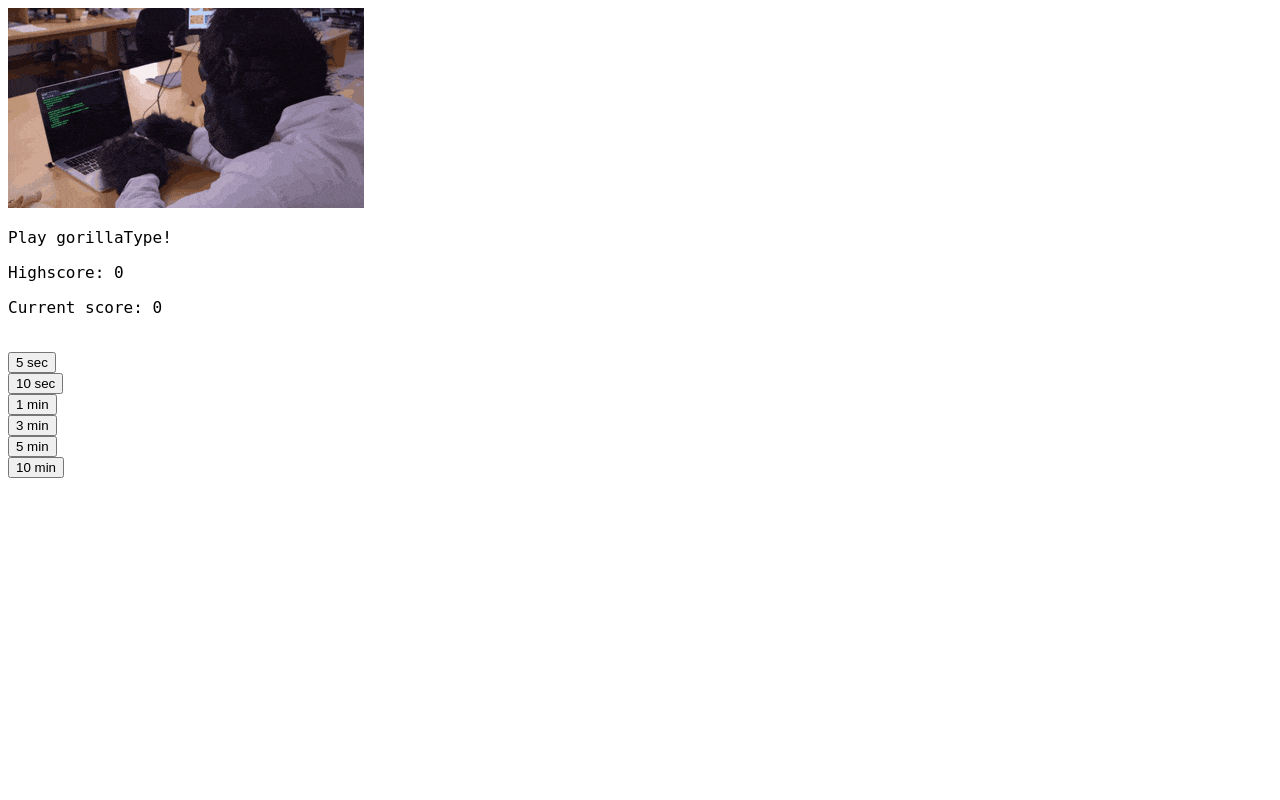
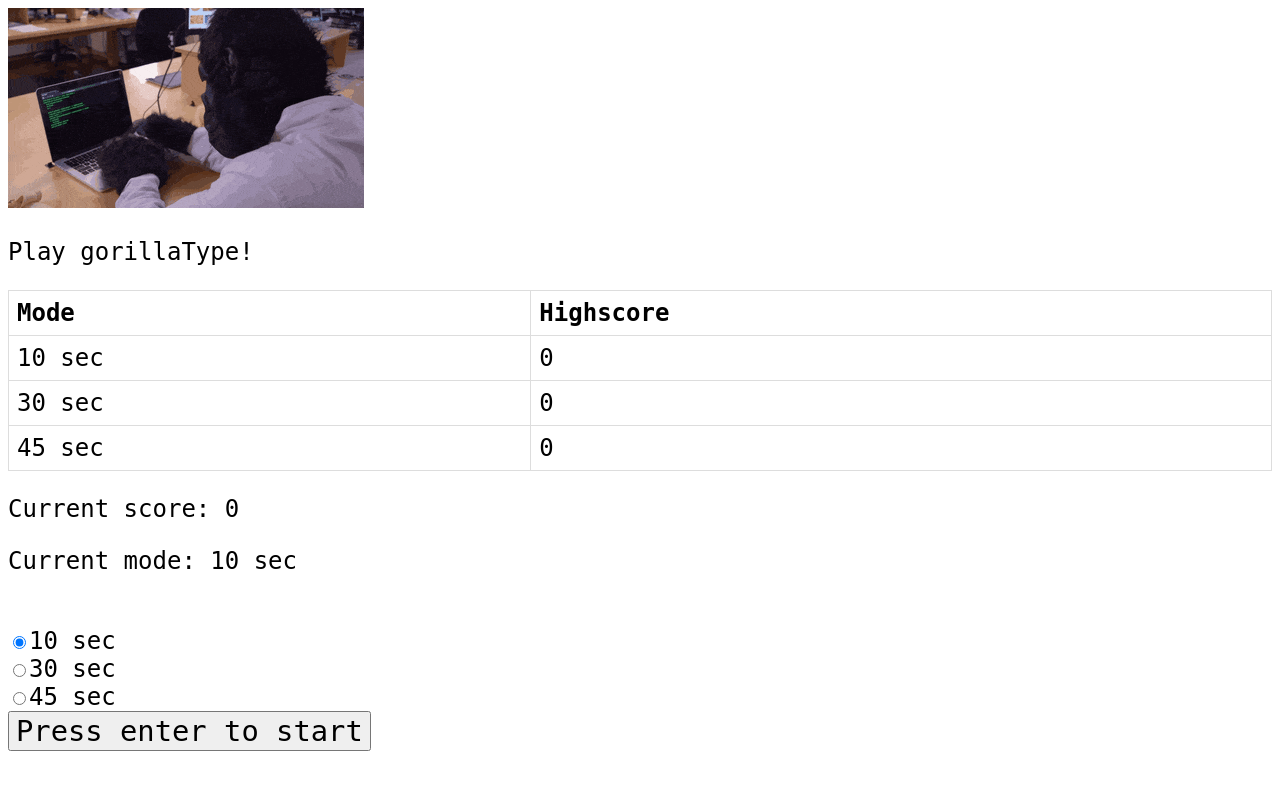
Before and after one commit to leezhongjun/GorillaType, a Flask app: page / in a window 1280 px wide. Run offline with Flask 2, Linux system fonts and the light colour scheme; some libraries are stand-ins or nearby versions.

Commit message:
final changes

```diff
--- a/main.py
+++ b/main.py
@@ -35,13 +35,18 @@ def get_copypasta():
 
 """) if x and x[0] != '~']
     wordlist = [x.split(')')[1] if ')' in x else x for x in wordlist]
+    wordlist = [x.strip() for x in wordlist]
+    wordlist = [x for x in wordlist if len(x) > 600]
     return wordlist, len(wordlist)
 
 
 
 
 wordlist, wordlist_len = get_copypasta()
-stats = {'highscore':0, 'curr_score':0}
+# print(wordlist_len,flush=True) # 36 pastas
+modes = ['10 sec', '30 sec', '45 sec']
+hs = {x:0 for x in modes}
+stats = {'curr_score':0, 'curr_mode':modes[0]}
 wordlist_choice = 0
 end_time = 0
 
@@ -49,26 +54,27 @@ end_time = 0
 
 @app.route('/', methods=['GET', 'POST'])
 def index():
-    global stats, wordlist_choice
+    global stats, wordlist_choice, hs
 
     wordlist_choice = random.randint(0,wordlist_len-1)
-    stats['highscore'] = max(stats['highscore'], stats['curr_score'])
+    hs[stats['curr_mode']] = max(hs[stats['curr_mode']], stats['curr_score'])
     if request.method == 'POST':
         keylog = json.loads(request.args.get('data'))
         keylog = [(x, keylog[x]) for x in keylog.keys()]
         keylog = sorted(keylog, key=lambda x: x[1])[::-1]
-        return render_template('greet.html', stats = stats, end = True ,keylog=keylog)
+        return render_template('greet.html', stats = stats, hs=hs,end = True ,keylog=keylog)
     else:
-        return render_template('greet.html', stats = stats, end = False)
+        return render_template('greet.html', stats = stats, hs=hs, end = False)
 
 
-@app.route('/game/<sec>', methods=['GET', 'POST'])
-def game(sec):
+@app.route('/game', methods=['GET', 'POST'])
+def game():
     global stats, wordlist_choice, end_time
     if request.method == 'POST':
         stats['curr_score'] = int(request.form['ss'])
+        stats['curr_mode'] = request.form['mode'] + ' sec'
         return redirect(url_for('index', data = request.form['keys']), code=307) #for post
     else:
-        return render_template('game.html', light=wordlist[wordlist_choice], score = 0, end_time=int(sec))
+        return render_template('game.html', light=wordlist[wordlist_choice], score = 0, end_time=int(request.args['secs']))
 if __name__=='__main__':
     app.run(debug=True)
--- a/static/styles.css
+++ b/static/styles.css
@@ -1,5 +1,6 @@
 body{
     font-family: "Roboto Mono", monospace;
+    font-size: 150%;
 }
 
 table {
@@ -12,3 +13,13 @@ td, th {
     text-align: left;
     padding: 8px;
 }
+button{
+    font-family: "Roboto Mono", monospace;
+    font-size: 120%;
+}
+#light{
+    opacity: 0.5;
+}
+#bold{
+    font-weight: bold;
+}
--- a/templates/game.html
+++ b/templates/game.html
@@ -8,11 +8,12 @@
     Time left:
     <div id="ttime">{{end_time}}</div>
     <p>Score: <span id="score">0</span></p>
-    <p><b><span id="bold"></span></b><span id="light">{{light}}</span></p><br>
+    <p><span id="bold"></span><span id="light">{{light}}</span></p><br>
 
     <form name="keyNo" id="keyNo" action="{{ url_for('game', sec=end_time) }}" method="post">
         <input type="hidden" name="keys" value="" id="keys" />
         <input type="hidden" name="ss" value="" id="ss" />
+        <input type="hidden" name="mode" value="" id="mode" />
     </form>
     <script type="text/javascript">
 
@@ -45,6 +46,7 @@
             document.getElementById('ttime').innerHTML =   endTime - now;
             if (document.getElementById('ttime').innerHTML <= 0.0) {
                 document.getElementById('keys').value = JSON.stringify(keylog);
+                document.getElementById('mode').value = {{end_time | safe}};
                 document.getElementById('ss').value = document.getElementById('score').innerHTML;
                 document.getElementById("keyNo").submit();
             }
--- a/templates/greet.html
+++ b/templates/greet.html
@@ -7,36 +7,47 @@
 <body>
     <img src={{ url_for('static', filename='gorillaGreet.gif') }}>
 
+
     <p>Play gorillaType!</p>
     {% if end %}
         <p>Game over!</p>
         <table>
-            <tr><th>Key Pressed</th><th>Times Pressed</th></tr>
+            <tr class="header"><th>Key Pressed</th><th>Times Pressed</th></tr>
             {% for key, value in keylog %}
                 <tr><td>{{ key }}</td><td>{{ value }}</td></tr>
             {% endfor %}
         </table>
     {% endif %}
-    <p>Highscore: {{stats['highscore']}}</p>
-    <p>Current score: {{stats['curr_score']}}</p><br>
-    <form method="GET" action="{{ url_for('game', sec=5) }}">
-        <button type="submit" value="5 sec">5 sec</button>
+    <table>
+        <tr class="header"><th>Mode</th><th>Highscore</th></tr>
+        {% for key in hs %}
+            <tr><td>{{ key }}</td><td>{{ hs[key] }}</td></tr>
+        {% endfor %}
+    </table>
+    <p>Current score: {{stats['curr_score']}}</p>
+    <p>Current mode: {{stats['curr_mode']}}</p><br>
+    <form method="GET" id="secform" action="{{ url_for('game', sec=5) }}">
+        <label><input type="radio" id="secs" name="secs" value="10" checked="checked">10 sec</label><br>
+        <label><input type="radio" id="secs" name="secs" value="30">30 sec</label><br>
+        <label><input type="radio" id="secs" name="secs" value="45">45 se</label>c<br>
+        <button type="submit" value="submit">Press enter to start</button>
     </form>
-    <form method="GET" action="{{ url_for('game', sec=10) }}">
-        <button type="submit" value="10 sec">10 sec</button>
-    </form>
-    <form method="GET" action="{{ url_for('game', sec=60) }}">
-        <button type="submit" value="1 min">1 min</button>
-    </form>
-    <form method="GET" action="{{ url_for('game', sec=120) }}">
-        <button type="submit" value="3 min">3 min</button>
-    </form>
-    <form method="GET" action="{{ url_for('game', sec=300) }}">
-        <button type="submit" value="5 min">5 min</button>
-    </form>
-    <form method="GET" action="{{ url_for('game', sec=600) }}">
-        <button type="submit" value="10 min">10 min</button>
-    </form>
+    <script type="text/javascript" src="https://ajax.googleapis.com/ajax/libs/jquery/1.5.0/jquery.min.js"></script>
+    <script type="text/javascript">
+        window.addEventListener("keydown", function(e) {
+            if( e.code ==  'Enter'){
+                document.getElementById("secform").submit();
+            }
+        });
+
+        //collapsible table
+        $('.header').click(function()
+        {
+            $(this).nextUntil('tr.header').slideToggle(300);
+        });
+
+
+    </script>
 
 
 </body>
```
